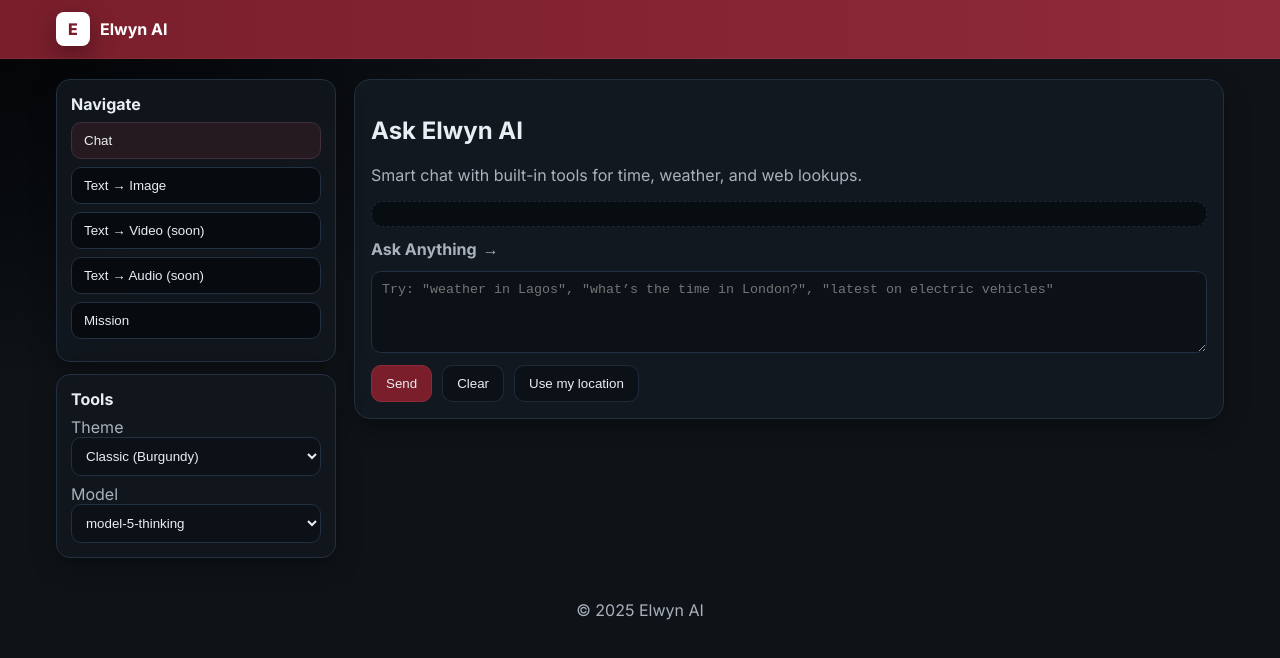
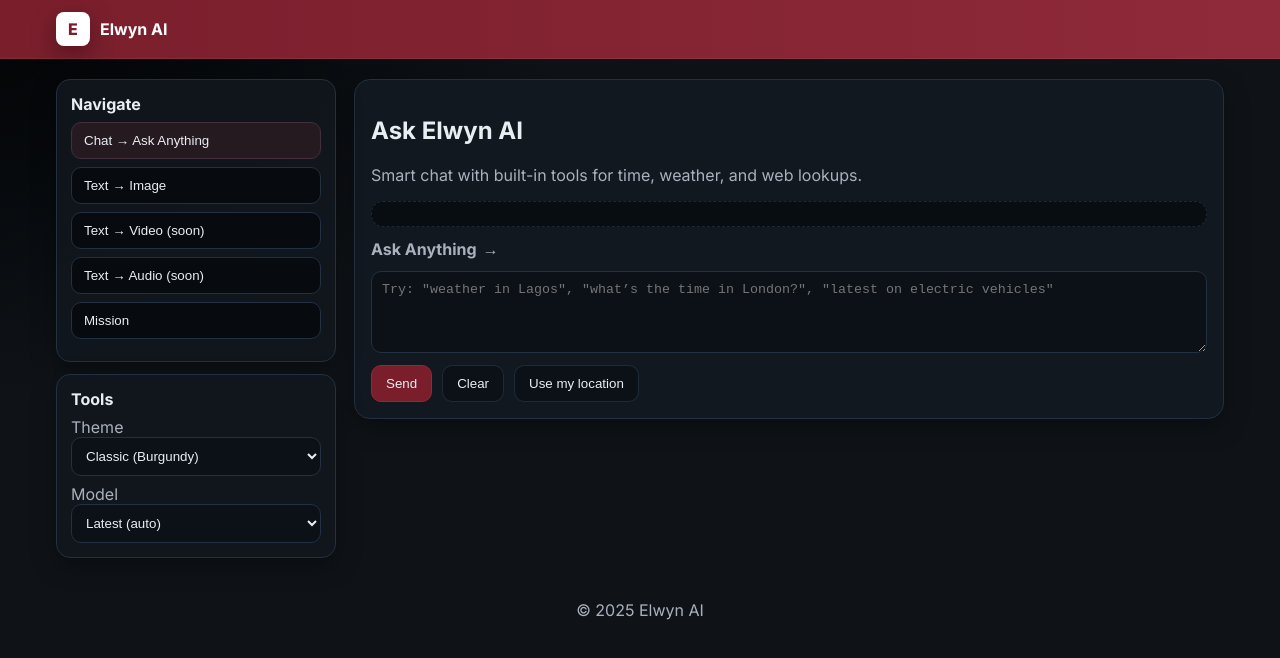
Before and after one commit to emailpeterokeke-max/elwyn, a plain HTML site: page index.html in a window 1280 px wide. Drawn offline with Linux system fonts and the light colour scheme.

Commit message:
Update index.html

```diff
--- a/index.html
+++ b/index.html
@@ -77,7 +77,7 @@
     <aside class="side">
       <div class="side-group">
         <div class="side-title">Navigate</div>
-        <button class="side-link is-active" data-view="chat">Chat</button>
+        <button class="side-link is-active" data-view="chat">Chat → Ask Anything</button>
         <button class="side-link" data-view="image">Text → Image</button>
         <button class="side-link" data-view="video">Text → Video (soon)</button>
         <button class="side-link" data-view="audio">Text → Audio (soon)</button>
@@ -103,8 +103,8 @@
 
         <label class="muted tiny" for="engineSelect" style="margin-top:8px;display:block">Model</label>
         <select id="engineSelect" class="engine" aria-label="Model">
-          <option value="latest" selected>model-5-thinking</option>
-          <option value="model-5-thinking">Latest (auto)</option>
+          <option value="latest" selected>Latest (auto)</option>
+          <option value="model-5-thinking">model-5-thinking</option>
           <option value="model-5">model-5</option>
           <option value="model-4o">model-4o</option>
           <option value="model-4o-mini">model-4o-mini</option>
```
